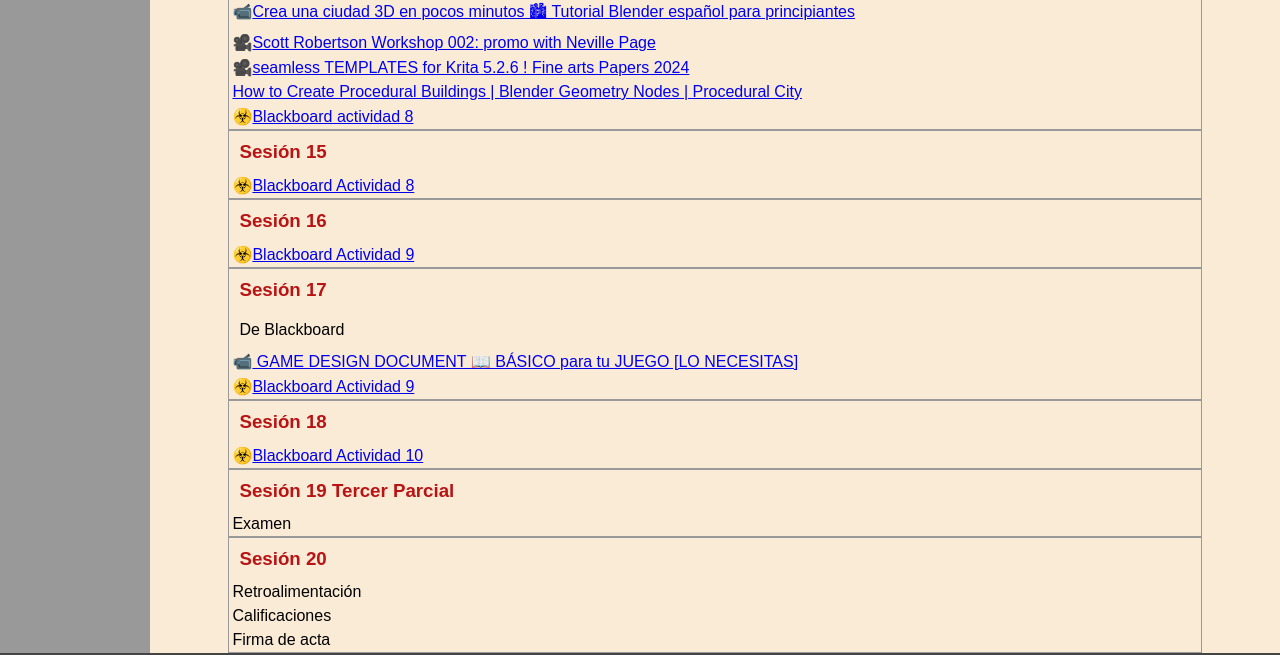
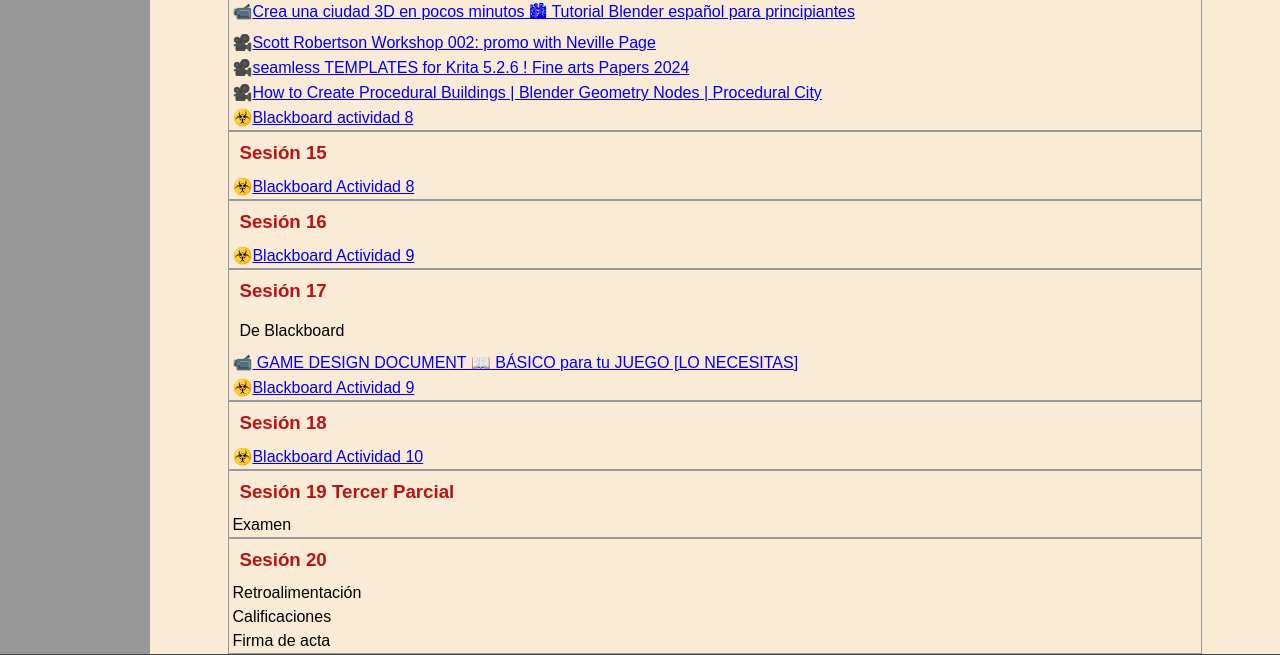
Before and after one commit to beztao01/entornos, a plain HTML site: page index.html in a window 1280 px wide. Shown: the part 2925-3580 px from the top of the page. Drawn offline with Linux system fonts and the light colour scheme.

Commit message:
Procedural Buildings

```diff
--- a/index.html
+++ b/index.html
@@ -218,7 +218,7 @@
                         <li>📹<a href="https://www.youtube.com/watch?v=Xn983mDvp1E" target="_blank" rel="noopener noreferrer">Crea una ciudad 3D en pocos minutos 🏙 Tutorial Blender español para principiantes </a></li>
                         <li>🎥<a href="https://youtu.be/Rfy60PHYuag?si=4VIIhazwI77ckFEA" target="_blank" rel="noopener noreferrer">Scott Robertson Workshop 002: promo with Neville Page</a></li>
                         <li>🎥<a href="https://youtu.be/O6ii50NRdzA?si=C7zC6PHMUHY_krQw" target="_blank" rel="noopener noreferrer">seamless TEMPLATES for Krita 5.2.6 ! Fine arts Papers 2024</a></li>
-                        <li><a href="https://youtu.be/hGgAEp-n0uk?si=2jrYliVXh1m6sAkO/" target="_blank" rel="noopener noreferrer">How to Create Procedural Buildings | Blender Geometry Nodes | Procedural City</a></li>
+                        <li>🎥<a href="https://youtu.be/hGgAEp-n0uk?si=2jrYliVXh1m6sAkO/" target="_blank" rel="noopener noreferrer">How to Create Procedural Buildings | Blender Geometry Nodes | Procedural City</a></li>
 
                         <li>☣️<a href="https://uvmonline.blackboard.com/webapps/login/">Blackboard actividad 8 </a></li>
                     </ul>
```
